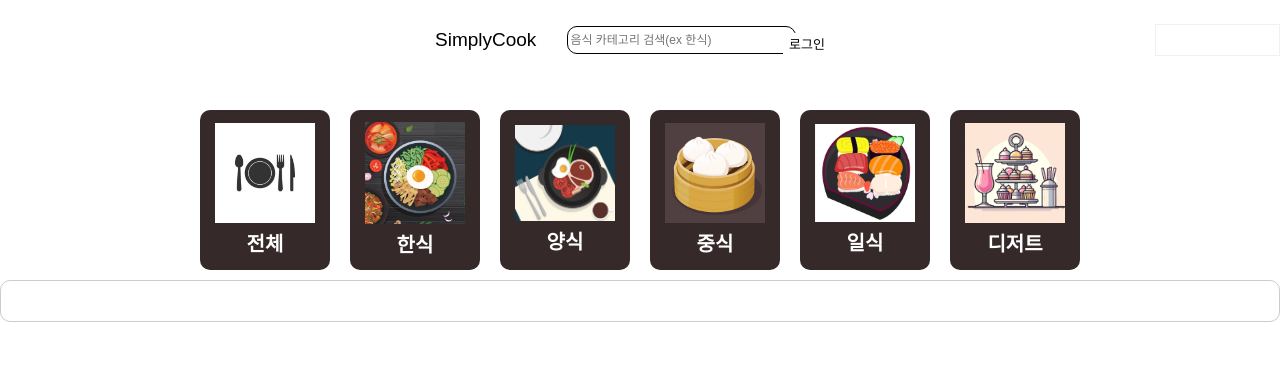
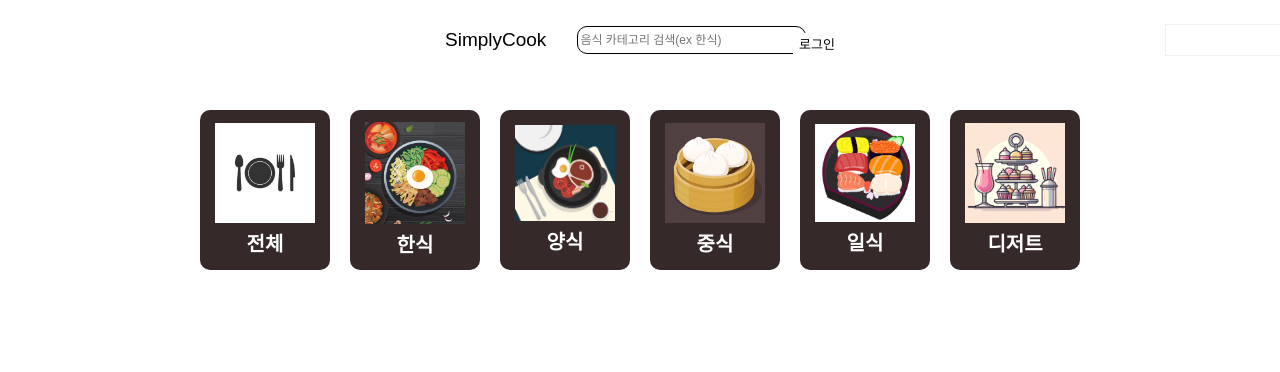
Before and after one commit to bakuuuuuuu/recipe-share-platform, a React (Create React App) app: page /foodcategory in a window 1280 px wide. Shown: the top 372 px of the page. Built offline with nearby package versions, Linux system fonts and the light colour scheme.

Commit message:
카테고리 수정

```diff
--- a/src/css/FoodCategory.jsx
+++ b/src/css/FoodCategory.jsx
@@ -2,6 +2,7 @@ import React, { useState, useEffect } from 'react';
 import FoodCategoryButton from '../page/FoodCategoryButton';
 import Search from '../page/Search';
 import UnderMenu from '../page/UnderMenu';
+import RecipeList from './RecipeList'; // 레시피 리스트 컴포넌트 불러오기
 
 const categories = [
   { name: '전체', image: 'image/all.jpg' },
@@ -12,17 +13,17 @@ const categories = [
   { name: '디저트', image: 'image/dessert.jpg' },
 ];
 
-const FoodCategoryMenu = () => {
+const FoodCategory = () => {
   const [recipes, setRecipes] = useState([]);
   const [filteredRecipes, setFilteredRecipes] = useState([]);
 
-  // 로컬 스토리지에서 레시피를 가져와서 저장합니다.
   useEffect(() => {
+    // 로컬 스토리지에서 레시피를 불러옵니다.
     const storedRecipes = JSON.parse(localStorage.getItem('recipes'));
     setRecipes(storedRecipes || []);
   }, []);
 
-  // 선택한 카테고리에 해당하는 레시피를 필터링합니다.
+  // 카테고리 이름에 따라 레시피를 필터링하는 함수
   const filterRecipesByCategory = (categoryName) => {
     if (categoryName === '전체') {
       setFilteredRecipes(recipes);
@@ -32,15 +33,27 @@ const FoodCategoryMenu = () => {
     }
   };
 
+  // 카테고리 버튼 클릭 시 실행되는 함수
   const handleClick = (categoryName) => {
     console.log(`${categoryName} was clicked`);
     filterRecipesByCategory(categoryName);
   };
 
+  // 컨테이너 스타일
+  const styles = {
+    container: {
+      display: 'flex',
+      flexWrap: 'wrap',
+      justifyContent: 'center',
+      alignItems: 'center',
+      margin: 'auto',
+    }
+  };
+
   return (
     <div>
+      <Search />
       <div style={styles.container}>
-        <Search></Search>
         {categories.map(category => (
           <FoodCategoryButton
             key={category.name}
@@ -49,45 +62,10 @@ const FoodCategoryMenu = () => {
           />
         ))}
       </div>
-      <div style={styles.recipeContainer}>
-        {/* 각각의 필터링된 레시피에 border를 추가합니다 */}
-        {filteredRecipes.map(recipe => (
-          <div key={recipe.id} style={styles.recipe}>
-            <p>작성자 : {recipe.id}</p>
-            <p>카테고리 : {recipe.category}</p>
-            <p>제목 : {recipe.title}</p>
-            <p>내용 : {recipe.content}</p>
-            <img src={recipe.imageUrl} alt={recipe.title} />
-          </div>
-        ))}
-      </div>
+      <RecipeList recipes={filteredRecipes} />
       <UnderMenu />
     </div>
   );
 };
 
-const styles = {
-  container: {
-    display: 'flex',
-    flexWrap: 'wrap',
-    justifyContent: 'center',
-    alignItems: 'center',
-    margin: 'auto'
-  },
-  recipeContainer: {
-    display: 'grid',
-    gap: '20px',
-    padding: '20px',
-    border: '1px solid #ccc',
-    borderRadius: '10px'
-  },
-  recipe: {
-    display: 'flex', // 세로로 정렬하기 위해 flex로 설정합니다.
-    flexDirection: 'column', // 세로 방향으로 배치합니다.
-    border: '1px solid #ccc',
-    padding: '10px',
-    borderRadius: '5px'
-  }
-};
-
-export default FoodCategoryMenu;
+export default FoodCategory;
--- /dev/null
+++ b/src/css/RecipeList.jsx
@@ -0,0 +1,51 @@
+import React from 'react';
+
+const RecipeList = ({ recipes }) => {
+  const styles = {
+    recipeContainer: {
+      display: 'grid',
+      gap: '20px',
+      padding: '20px',
+      borderRadius: '10px',
+      width: '60%',
+      margin: '0 auto',
+    },
+    recipe: {
+      display: 'flex',
+      flexDirection: 'column',
+      border: '1px solid #ccc',
+      padding: '10px',
+      borderRadius: '5px',
+      width: '100%',
+    },
+    header: {
+      display: 'flex',
+      justifyContent: 'space-between', // 제목은 왼쪽, 작성자는 오른쪽 정렬
+      width: '100%',
+      marginBottom: '10px', // 하단 컨텐츠와의 간격 조정
+    },
+    title: {
+      textAlign: 'left', // 제목 왼쪽 정렬
+    },
+    author: {
+      textAlign: 'right', // 작성자 오른쪽 정렬
+    }
+  };
+
+  return (
+    <div style={styles.recipeContainer}>
+      {recipes.map(recipe => (
+        <div key={recipe.id} style={styles.recipe}>
+          <div style={styles.header}>
+            <div style={styles.title}>카테고리: {recipe.category}</div> {/* 제목 위치에 카테고리를 표시 */}
+            <div style={styles.author}>작성자: {recipe.id}</div>
+          </div>
+          제목: {recipe.title} {/* 카테고리 위치에 제목을 표시 */}
+          <img src={recipe.imageUrl} alt={recipe.title} />
+        </div>
+      ))}
+    </div>
+  );
+};
+
+export default RecipeList;
```
